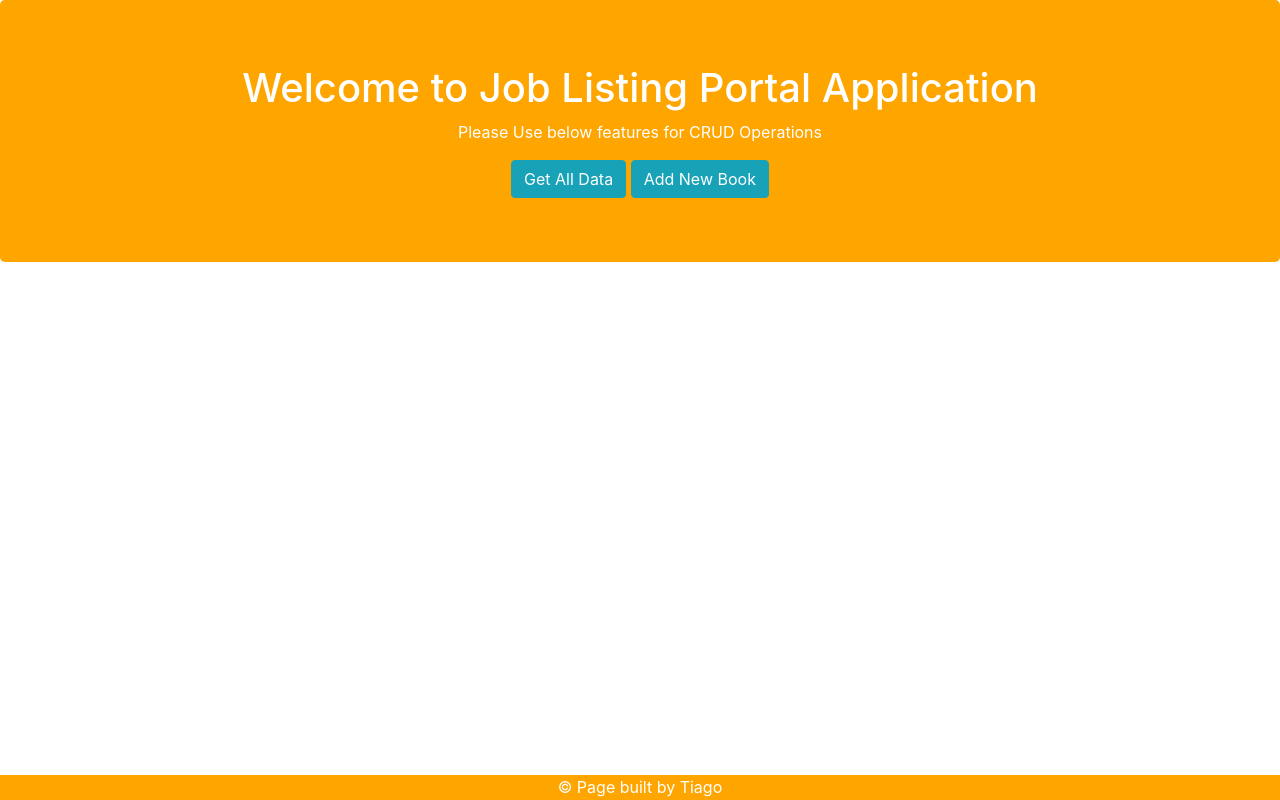
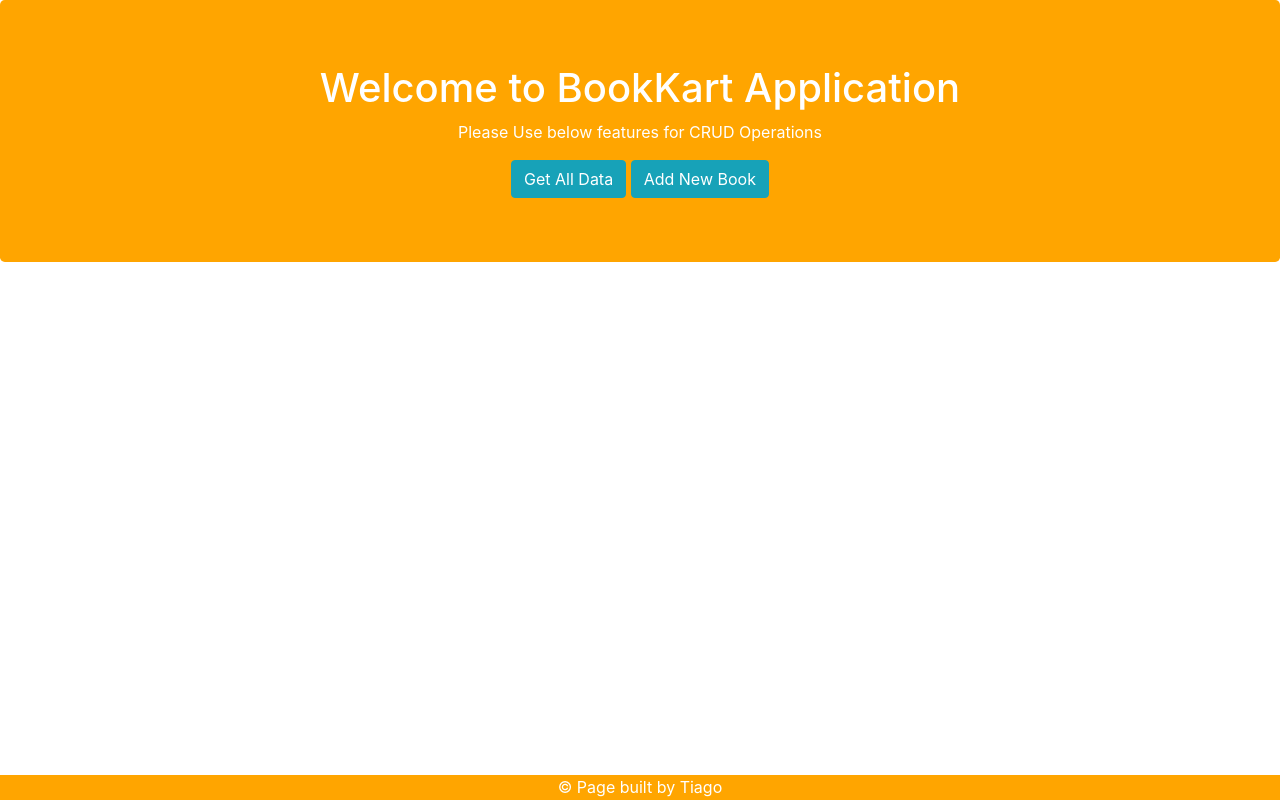
Before and after one commit to tiagodmo1/CA-Job-Listing-App-Repeat, a website: page app/view/index.html in a window 1280 px wide. Drawn offline with Linux system fonts and the light colour scheme.

Commit message:
index.html update

```diff
--- a/app/view/index.html
+++ b/app/view/index.html
@@ -1,7 +1,7 @@
 <!DOCTYPE html>
 <html lang="en">
 <head>
-  <title>Job Listing Portal</title>
+  <title>BookKart</title>
   <meta charset="utf-8">
   <meta name="viewport" content="width=device-width, initial-scale=1">
   <link rel="stylesheet" href="css/bootstrap.min.css">
@@ -18,7 +18,7 @@
 <body>
 
 <div class="jumbotron text-center">
-  <h1>Welcome to Job Listing Portal Application</h1>
+  <h1>Welcome to BookKart Application</h1>
   <p>Please Use below features for CRUD Operations</p>
  <!-- Trigger the modal with a button -->
   <button type="button" class="btn btn-info" id="callApi">Get All Data</button>
```
